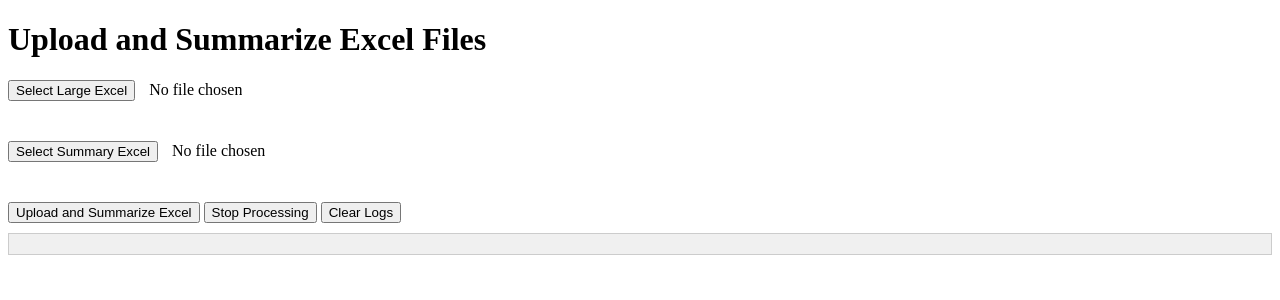
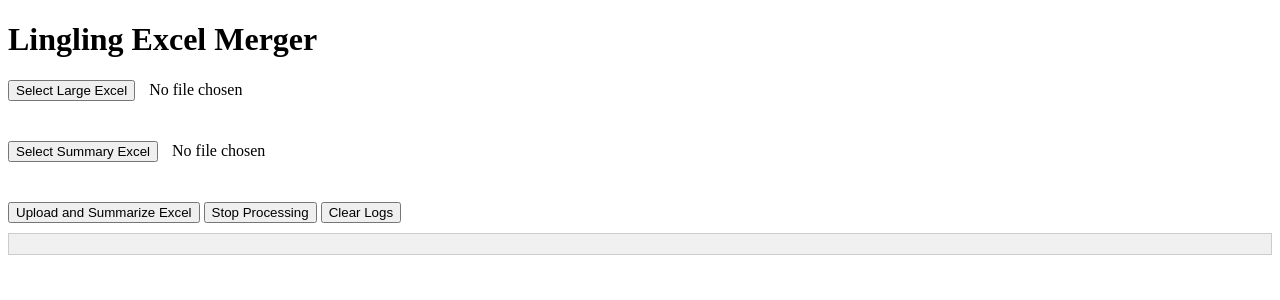
Before and after one commit to yanglijian201/lingling, a Flask app: page / in a window 1280 px wide. Shown: the top 300 px of the page. Run offline with Flask 2, Linux system fonts and the light colour scheme; data that the repository does not hold is empty.

Commit message:
app name

```diff
--- a/templates/index.html
+++ b/templates/index.html
@@ -3,7 +3,7 @@
 <head>
     <meta charset="UTF-8">
     <meta name="viewport" content="width=device-width, initial-scale=1.0">
-    <title>Upload and Summarize Excel Files</title>
+    <title>Lingling</title>
     <style>
         .custom-file-input {
             position: relative;
@@ -69,7 +69,7 @@
     </style>
 </head>
 <body>
-    <h1>Upload and Summarize Excel Files</h1>
+    <h1>Lingling Excel Merger</h1>
     <form id="uploadLargeForm" enctype="multipart/form-data">
         <div class="custom-file-input">
             <button type="button">Select Large Excel</button>
```
